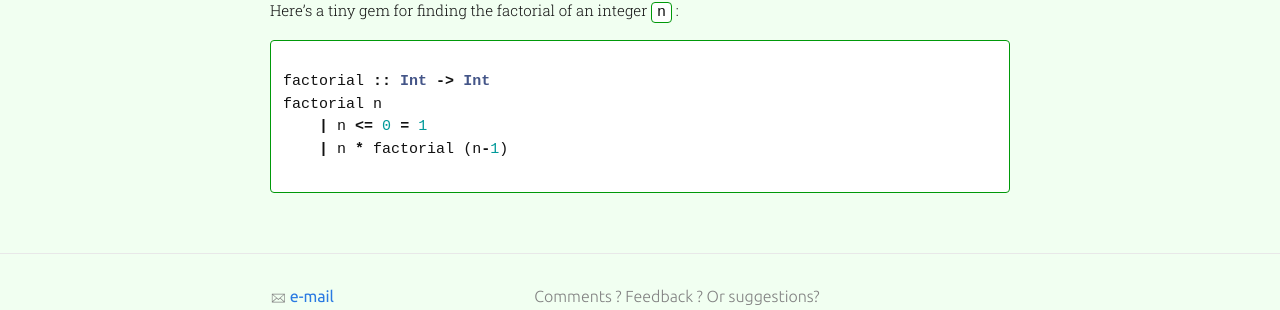
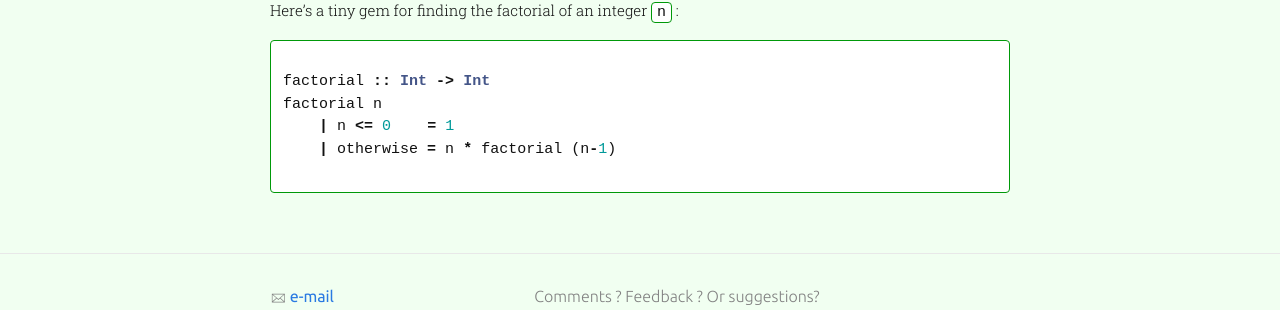
Before and after one commit to raghuugare/raghuugare.bkup, a Jekyll site: the page built from _posts/2014-12-25-hello_world.markdown, in a window 1280 px wide. Shown: the part 1673-1983 px from the top of the page. Built offline with Jekyll 4.4.1, drawn with Linux system fonts in a browser that asks for light colours; some web fonts are replaced; formulas are drawn with MathJax 3.

Commit message:
Added missing 'otherwise' guard.

````diff
--- a/_posts/2014-12-25-hello_world.markdown
+++ b/_posts/2014-12-25-hello_world.markdown
@@ -79,7 +79,7 @@ Here's a tiny gem for finding the factorial of an integer `n` :
 
 factorial :: Int -> Int
 factorial n
-    | n <= 0 = 1
-    | n * factorial (n-1)
+    | n <= 0    = 1
+    | otherwise = n * factorial (n-1)
 
 ```
````
